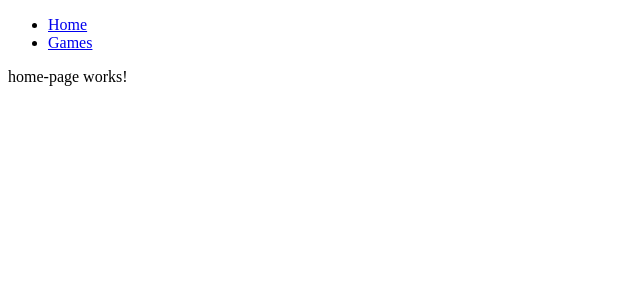
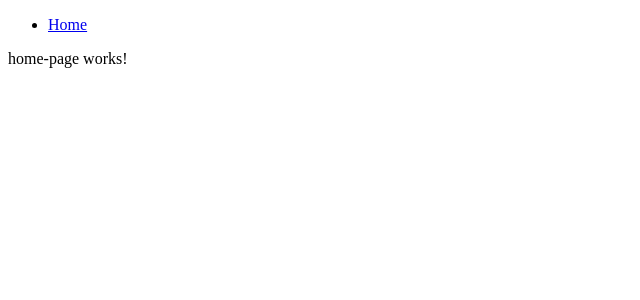
Before and after one commit to SMHQQ4G5/BlueBook, an Angular app: page /home in a window 1280 px wide. Shown: the top 300 px of the page, without its empty margins (0-640 px from the left). Built offline with nearby package versions, Linux system fonts and the light colour scheme.

Commit message:
Removed unused page

```diff
--- a/src/app/layouts/layouts.component.ts
+++ b/src/app/layouts/layouts.component.ts
@@ -12,10 +12,6 @@ export class LayoutsComponent {
     {
       name: "Home",
       path: '/home'
-    },
-    {
-      name: "Games",
-      path: '/games'
-    },
+    }
   ];
 }
```
